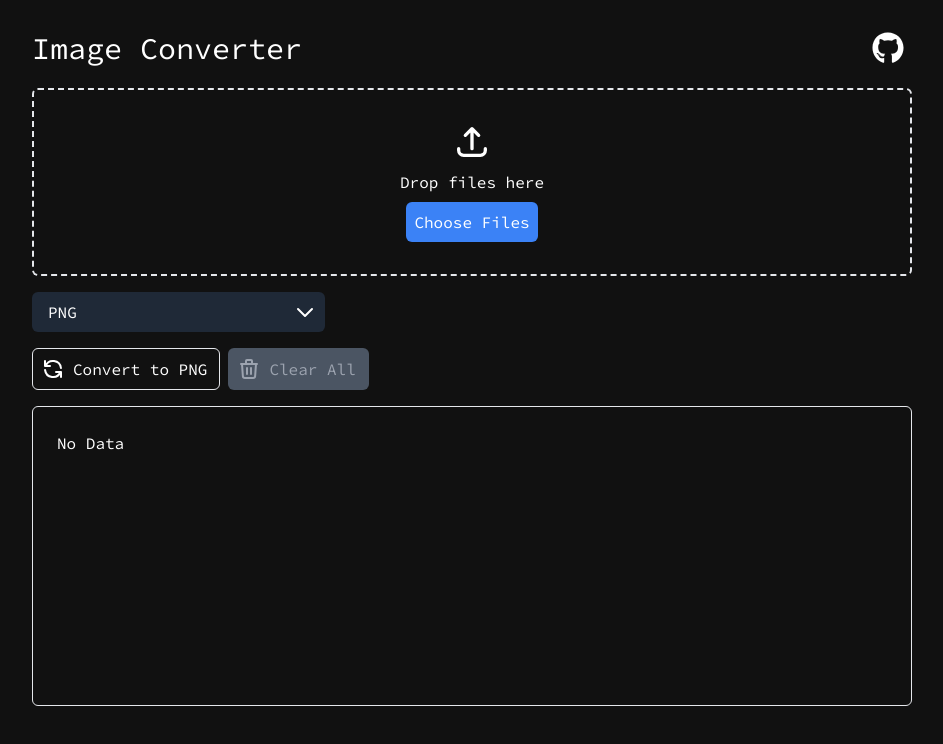
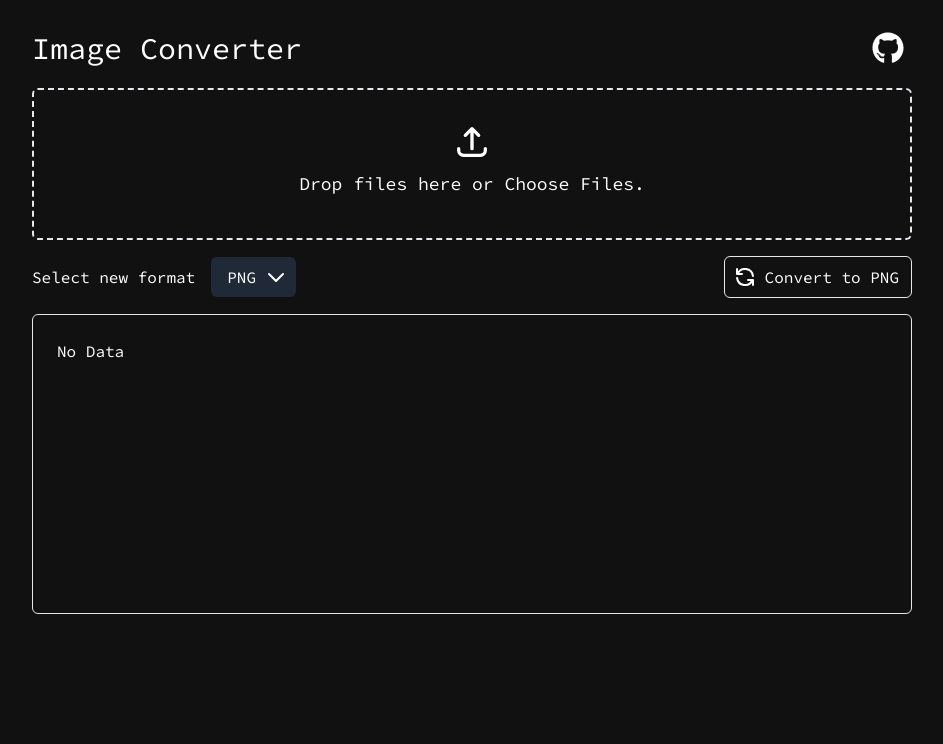
Before and after one commit to destroymayor/image-converter, a Next.js app: page / in a window 1280 px wide. Shown: the top 744 px of the page, without its empty margins (168-1111 px from the left). Built offline with nearby package versions, Linux system fonts and the light colour scheme.

Commit message:
chore: update style

```diff
--- a/package.json
+++ b/package.json
@@ -23,7 +23,6 @@
     "eslint-config-next": "11.1.2",
     "eslint-config-prettier": "^8.3.0",
     "eslint-plugin-import": "2.25.1",
-    "eslint-plugin-jsx-a11y": "^6.4.1",
     "eslint-plugin-prettier": "^4.0.0",
     "eslint-plugin-react": "^7.26.1",
     "eslint-plugin-react-hooks": "^4.2.0",
--- a/src/components/DropFiles.js
+++ b/src/components/DropFiles.js
@@ -1,34 +1,46 @@
+import { useRecoilState } from 'recoil';
+import { selectFilesState } from '@/context/convert-files';
+import formatBytes from '@/utils/formatBytes';
+
 import { UploadIcon } from '@heroicons/react/outline';
 
-const DropFiles = (props) => {
-  const { onChange } = props;
+const DropFiles = () => {
+  const [selectFiles, setSelectFiles] = useRecoilState(selectFilesState);
 
   const onDrop = (e) => {
     e.preventDefault();
-    onChange(e.dataTransfer.files);
+    setSelectFiles((prevState) => ({ ...prevState, data: Array.from(e.dataTransfer.files) }));
   };
 
   const onDragStart = (e) => e.preventDefault();
   const onDragOver = (e) => e.preventDefault();
 
-  const handleSelectChange = (e) => onChange(e.target.files);
+  const handleSelectChange = (e) => {
+    setSelectFiles((prevState) => ({ ...prevState, data: Array.from(e.target.files) }));
+  };
 
   return (
-    <div
-      className="flex flex-col items-center justify-center w-full gap-2 py-8 border-2 border-dashed rounded-md"
+    <label
+      htmlFor="upload-image"
+      className="flex flex-col items-center justify-center w-full gap-2 px-2 py-8 transition duration-150 ease-in-out border-2 border-dashed rounded-md cursor-pointer hover:bg-gray-900"
       onDrop={(e) => onDrop(e)}
       onDragStart={onDragStart}
       onDragOver={onDragOver}
     >
       <UploadIcon className="w-10 h-10" />
-      <span>Drop files here</span>
+      <span className="text-center text-md sm:text-lg">Drop files here or Choose Files.</span>
 
-      <label
-        htmlFor="upload-image"
-        className="p-2 transition duration-150 ease-in-out bg-blue-500 rounded-md cursor-pointer hover:bg-blue-700"
-      >
-        <span>Choose Files</span>
-      </label>
+      <ul className="flex flex-col items-center w-8/12 gap-2 ">
+        {selectFiles.data.map((item) => (
+          <li
+            key={item.name}
+            className="flex justify-between w-full gap-6 px-2 py-1 bg-gray-600 rounded-md"
+          >
+            <span>{item.name}</span>
+            <span>{formatBytes(item.size)}</span>
+          </li>
+        ))}
+      </ul>
 
       <input
         id="upload-image"
@@ -38,7 +50,7 @@ const DropFiles = (props) => {
         accept="image/*"
         onChange={handleSelectChange}
       />
-    </div>
+    </label>
   );
 };
 
--- a/src/components/Header.js
+++ b/src/components/Header.js
@@ -1,7 +1,7 @@
 const Header = () => {
   return (
-    <header className="flex flex-wrap items-center justify-between">
-      <h1 className="text-3xl">Image Converter</h1>
+    <header className="flex flex-wrap items-center justify-between mt-6">
+      <h1 className="text-xl sm:text-3xl">Image Converter</h1>
       <a href="https://github.com/destroymayor/convert-image-to-webp">
         <button className="p-2 transition duration-150 ease-in-out rounded-full hover:bg-gray-500">
           <svg className="w-8 h-8" stroke="currentColor" fill="currentColor" viewBox="0 0 496 512">
--- a/src/components/SelectType.js
+++ b/src/components/SelectType.js
@@ -1,15 +1,20 @@
-import { useState } from 'react';
+import { useState, useRef } from 'react';
 
 import { useRecoilState, useRecoilValue } from 'recoil';
 import { convertTypeState, fileTypesState } from '@/context/convert-type';
 
+import useOnClickOutside from '@/hooks/use-on-click-outside';
+
 import { ChevronDownIcon, ChevronUpIcon } from '@heroicons/react/outline';
 
 const SelectType = () => {
+  const ref = useRef();
   const [open, setOpen] = useState(false);
 
   const fileTypes = useRecoilValue(fileTypesState);
   const [convertType, setConvertType] = useRecoilState(convertTypeState);
+
+  useOnClickOutside(ref, () => setOpen(false));
 
   const handleChange = (item) => {
     setConvertType(item);
@@ -17,19 +22,24 @@ const SelectType = () => {
   };
 
   return (
-    <div className="relative w-full sm:w-4/12">
+    <div ref={ref} className="relative">
+      <div className="flex items-center gap-x-4">
+        <span>Select new format</span>
         <button
-        className="flex items-center justify-between w-full p-2 bg-gray-800 rounded-md"
+          className="flex items-center justify-between p-2 bg-gray-800 rounded-md"
           onClick={() => setOpen((prev) => !prev)}
         >
           <span className="px-2">{convertType.label}</span>
+          <span>
             {open ? <ChevronUpIcon className="w-6 h-6" /> : <ChevronDownIcon className="w-6 h-6" />}
+          </span>
         </button>
+      </div>
 
       <ul
         className={`${
           open ? 'flex' : 'hidden'
-        } absolute w-full left-0 flex-col py-2 transition duration-200 ease-in-out bg-gray-800 rounded-md top-11 `}
+        } absolute w-full left-0 flex-col py-2 transition duration-200 ease-in-out bg-gray-800 rounded-md top-11`}
       >
         {fileTypes.map((item) => (
           <li
@@ -38,7 +48,7 @@ const SelectType = () => {
             onClick={() => handleChange(item)}
           >
             <div>{item.label}</div>
-            <p className="text-sm text-gray-500">{item.description}</p>
+            <p className="text-sm text-gray-400">{item.description}</p>
           </li>
         ))}
       </ul>
--- a/src/components/Toolbar.js
+++ b/src/components/Toolbar.js
@@ -1,29 +1,33 @@
-
 import Button from '@/components/Button';
 
 import { useRecoilValue, useResetRecoilState } from 'recoil';
 import { convertTypeState } from '@/context/convert-type';
-import { convertFilesState } from '@/context/convert-files';
+import { selectFilesState, convertFilesState } from '@/context/convert-files';
 
 import useProcessFiles from '@/hooks/use-process-files';
 
 import { RefreshIcon, TrashIcon } from '@heroicons/react/outline';
 
-const Toolbar = (props) => {
-  const { selectFiles } = props;
-
+const Toolbar = () => {
+  const selectFiles = useRecoilValue(selectFilesState);
   const convertType = useRecoilValue(convertTypeState);
   const convertFiles = useRecoilValue(convertFilesState);
   const resetConvertFilesState = useResetRecoilState(convertFilesState);
 
   const { handleConvert } = useProcessFiles();
 
-  const onConvertImage = () => handleConvert(selectFiles);
-
-  // console.log(convertFiles.data)
+  const onConvertImage = () => handleConvert(selectFiles.data);
 
   return (
-    <div className="flex items-center gap-2">
+    <div className="flex items-center gap-2 ">
+      {convertFiles.data.length > 0 && (
+        <Button
+          icon={<TrashIcon className="w-6 h-6" />}
+          label="Clear All"
+          onClick={() => resetConvertFilesState()}
+        />
+      )}
+
       <Button
         loading={convertFiles.isLoading}
         icon={<RefreshIcon className="w-6 h-6" />}
@@ -32,12 +36,6 @@ const Toolbar = (props) => {
         }
         onClick={onConvertImage}
       />
-      <Button
-        disabled={convertFiles.data.length === 0}
-        icon={<TrashIcon className="w-6 h-6" />}
-        label="Clear All"
-        onClick={() => resetConvertFilesState()}
-      />
     </div>
   );
 };
--- a/src/context/convert-files.js
+++ b/src/context/convert-files.js
@@ -1,4 +1,12 @@
 import { atom } from 'recoil';
+
+export const selectFilesState = atom({
+  key: 'selectFilesState',
+  default: {
+    isLoading: 'idle',
+    data: [],
+  },
+});
 
 export const convertFilesState = atom({
   key: 'convertFilesState',
--- a/src/context/convert-type.js
+++ b/src/context/convert-type.js
@@ -4,6 +4,7 @@ export const convertTypeState = atom({
   key: 'convertTypeState',
   default: {
     label: 'PNG',
+    description: 'Portable Network Graphics',
     suffix: 'png',
     type: 'image/png',
   },
--- /dev/null
+++ b/src/hooks/use-on-click-outside.js
@@ -0,0 +1,23 @@
+import { useEffect } from 'react';
+
+const useOnClickOutside = (ref, handler) => {
+  useEffect(() => {
+    const listener = (event) => {
+      if (!ref.current || ref.current.contains(event.target)) {
+        return;
+      }
+
+      handler(event);
+    };
+
+    document.addEventListener('mousedown', listener);
+    document.addEventListener('touchstart', listener);
+
+    return () => {
+      document.removeEventListener('mousedown', listener);
+      document.removeEventListener('touchstart', listener);
+    };
+  }, [ref, handler]);
+};
+
+export default useOnClickOutside;
--- a/src/pages/index.js
+++ b/src/pages/index.js
@@ -1,4 +1,3 @@
-import { useState } from 'react';
 import Head from 'next/head';
 
 import { useRecoilValue } from 'recoil';
@@ -13,24 +12,21 @@ import List from '@/components/List';
 const Home = () => {
   const convertFiles = useRecoilValue(convertFilesState);
 
-  const [selectFiles, setSelectFiles] = useState([]);
-
   return (
     <>
       <Head>
         <title>Image Converter</title>
       </Head>
 
-      <div className="flex flex-col justify-center w-full max-w-4xl px-2 m-auto mt-6 gap-y-4">
+      <div className="flex flex-col justify-center w-full max-w-4xl px-2 m-auto gap-y-4">
         <Header />
-        <DropFiles onChange={(files) => setSelectFiles(files)} />
+        <DropFiles />
 
-        <div className="flex flex-wrap items-center gap-4">
+        <div className="flex flex-wrap items-center justify-between gap-4">
           <SelectType />
-          {selectFiles.length > 0 && <span>{selectFiles.length} pictures have been selected</span>}
+          <Toolbar />
         </div>
 
-        <Toolbar selectFiles={selectFiles} />
         <List data={convertFiles.data} />
       </div>
     </>
--- /dev/null
+++ b/src/utils/formatBytes.js
@@ -0,0 +1,13 @@
+const formatBytes = (bytes, decimals = 2) => {
+  if (bytes === 0) return '0 Bytes';
+
+  const k = 1024;
+  const dm = decimals < 0 ? 0 : decimals;
+  const sizes = ['Bytes', 'KB', 'MB', 'GB', 'TB', 'PB', 'EB', 'ZB', 'YB'];
+
+  const i = Math.floor(Math.log(bytes) / Math.log(k));
+
+  return parseFloat((bytes / Math.pow(k, i)).toFixed(dm)) + ' ' + sizes[i];
+};
+
+export default formatBytes;
```
Also changed, not shown: .eslintrc.json. Lines whose indentation alone changed are shown as unchanged.
